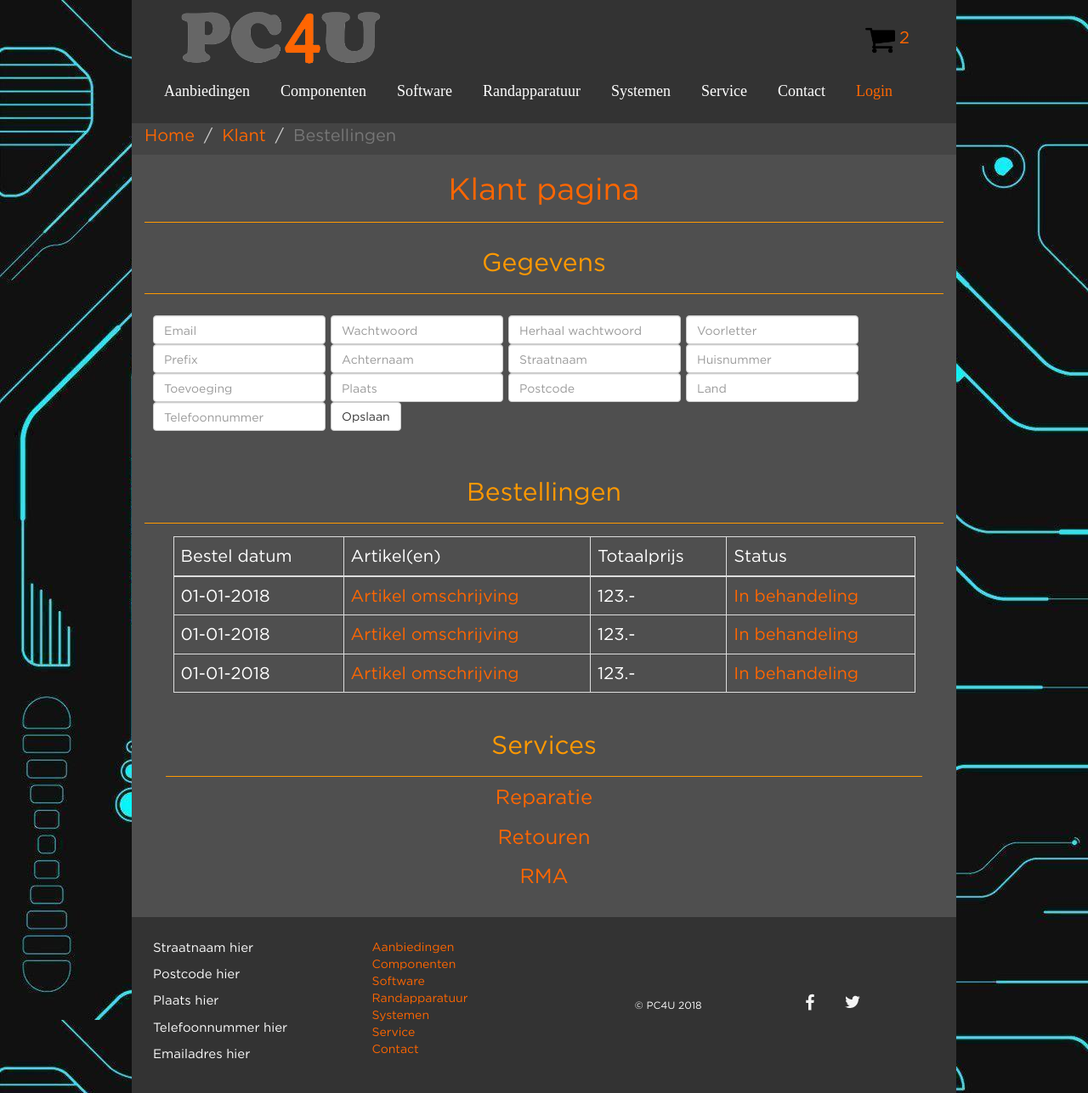
After one commit to Pim-dijk/PC4U, a PHP site: page /Customer.php in a window 1280 px wide. The commit adds this page. Shown: the whole page at 85% size. Run offline with PHP 8.4, Linux system fonts and the light colour scheme; some web fonts are replaced.

Commit message:
Added Customer, OrderHistory and ResetPassword pages
Tweaked some CSS, added background for the body, added breadcrumbs to the header

```diff
--- /dev/null
+++ b/HTML/Customer.php
@@ -0,0 +1,137 @@
+<?php include 'Header.php'?>
+
+<!--Content goes here-->
+<div id="Customer">
+
+	<!--Customer Data-->
+	<div id="Data" class="row">
+
+		<div class="col-sm-12 center-block">
+			<h1 class="text-center">Klant pagina</h1>
+			<hr>
+			<h2 class="text-center">Gegevens</h2>
+			<hr>
+
+			<form class="form-inline needs-validation">
+				<div class="form-group required">
+					<label class="sr-only" for="Email" class="control-label">Email address</label>
+					<input type="email" class="form-control" id="Email" placeholder="Email" required>
+				</div>
+				<div class="form-group required">
+					<label class="sr-only" for="Password" class="control-label">Wachtwoord</label>
+					<input type="password" class="form-control" id="Password" placeholder="Wachtwoord" required>
+				</div>
+				<div class="form-group required">
+					<label class="sr-only" for="ConfirmPassword" class="control-label">Herhaal wachtwoord</label>
+					<input type="password" class="form-control" id="ConfirmPassword" placeholder="Herhaal wachtwoord" required>
+				</div>
+				<div class="form-group required">
+					<label class="sr-only" for="FirstLetter" class="control-label">Voorletter</label>
+					<input type="text" class="form-control" id="FirstLetter" placeholder="Voorletter" required>
+				</div>
+				<div class="form-group">
+					<label class="sr-only" for="Prefix">Tussenvoegsel</label>
+					<input type="text" class="form-control" id="Prefix" placeholder="Prefix">
+				</div>
+				<div class="form-group required">
+					<label class="sr-only" for="LastName" class="control-label">Achternaam</label>
+					<input type="text" class="form-control" id="LastName" placeholder="Achternaam" required>
+				</div>
+				<div class="form-group required">
+					<label class="sr-only" for="Street" class="control-label">Straatnaam</label>
+					<input type="text" class="form-control" id="Street" placeholder="Straatnaam" required>
+				</div>
+				<div class="form-group required">
+					<label class="sr-only" for="HouseNumber" class="control-label">Huisnummer</label>
+					<input type="text" class="form-control" id="HouseNumber" placeholder="Huisnummer" required>
+				</div>
+				<div class="form-group">
+					<label class="sr-only" for="Additive">Toevoeging</label>
+					<input type="text" class="form-control" id="Additive" placeholder="Toevoeging">
+				</div>
+				<div class="form-group required">
+					<label class="sr-only" for="City" class="control-label">Plaats</label>
+					<input type="text" class="form-control" id="City" placeholder="Plaats" required>
+				</div>
+				<div class="form-group required">
+					<label class="sr-only" for="Zipcode" class="control-label">Postcode</label>
+					<input type="text" class="form-control" id="Zipcode" placeholder="Postcode" required>
+				</div>
+				<div class="form-group required">
+					<label class="sr-only" for="Country" class="control-label">Land</label>
+					<input type="text" class="form-control" id="Country" placeholder="Land" required>
+				</div>
+				<div class="form-group required">
+					<label class="sr-only" for="Phone" class="control-label">Telefoonnummer</label>
+					<input type="number" class="form-control" id="Phone" placeholder="Telefoonnummer" required>
+				</div>
+				<button type="submit" class="btn btn-default">Opslaan</button>
+			</form>
+
+		</div>
+
+	<!--/Customer Data-->
+	</div>
+
+
+
+	<!--Orders-->
+	<div id="Orders" class="row">
+
+	<h2 class="text-center">Bestellingen</h2>
+	<hr>
+
+	<div id="card" class="table-responsive">
+	<table class="table table-bordered">
+		<thead>
+			<tr>
+				<th>Bestel datum</th>
+				<th>Artikel(en)</th>
+				<th>Totaalprijs</th>
+				<th>Status</th>
+			</tr>
+		</thead>
+		<tbody>
+			<tr>
+				<td data-label="Bestel datum">01-01-2018</td>
+				<td data-label="Artikel(en)"><a href="#">Artikel omschrijving</a></td>
+				<td data-label="Totaalprijs">123.-</td>
+				<td data-label="Status"><a href="#">In behandeling</a></td>
+			</tr>
+			<tr>
+				<td data-label="Bestel datum">01-01-2018</td>
+				<td data-label="Artikel(en)"><a href="#">Artikel omschrijving</a></td>
+				<td data-label="Totaalprijs">123.-</td>
+				<td data-label="Status"><a href="#">In behandeling</a></td>
+			</tr>
+			<tr>
+				<td data-label="Bestel datum">01-01-2018</td>
+				<td data-label="Artikel(en)"><a href="#">Artikel omschrijving</a></td>
+				<td data-label="Totaalprijs">123.-</td>
+				<td data-label="Status"><a href="#">In behandeling</a></td>
+			</tr>
+		</tbody>
+	</table>
+	<!--/Responsive Table-->
+	</div>
+	<!--/Orders-->
+	</div>
+
+
+
+	<div id="Services" class="row">
+
+		<h2 class="text-center">Services</h2>
+		<hr>
+
+		<div>
+			<h3><a href="#">Reparatie</a></h3>
+			<h3><a href="#">Retouren</a></h3>
+			<h3><a href="#">RMA</a></h3>
+		</div>
+	</div>
+
+</div>
+<!--End of Content-->
+
+<?php include 'Footer.php'?>
--- a/HTML/Header.php
+++ b/HTML/Header.php
@@ -64,7 +64,7 @@
 				  <a href="#">
 					<li>Contact</li>
 				  </a>
-				  <a href="#">
+				  <a href="Login.php">
 					<li class="loginButton pull-right">Login</li>
 				  </a>
 				</ul>
@@ -72,3 +72,9 @@
 			</nav>
 		<!--/headerContainer-->
 		</div>
+
+		<ol class="breadcrumb">
+			<li><a href="#">Home</a></li>
+			<li><a href="#">Klant</a></li>
+			<li class="active">Bestellingen</li>
+		</ol>
--- a/HTML/Register.php
+++ b/HTML/Register.php
@@ -51,15 +51,15 @@
 			</div>
 			<div class="form-group required">
 				<label for="Zipcode" class="control-label">Postcode</label>
-				<input type="email" class="form-control" id="Zipcode" placeholder="Postcode" required>
+				<input type="text" class="form-control" id="Zipcode" placeholder="Postcode" required>
 			</div>
 			<div class="form-group required">
 				<label for="Country" class="control-label">Land</label>
-				<input type="password" class="form-control" id="Country" placeholder="Land" required>
+				<input type="text" class="form-control" id="Country" placeholder="Land" required>
 			</div>
 			<div class="form-group required">
 				<label for="Phone" class="control-label">Telefoonnummer</label>
-				<input type="password" class="form-control" id="Phone" placeholder="Telefoonnummer" required>
+				<input type="number" class="form-control" id="Phone" placeholder="Telefoonnummer" required>
 			</div>
 			<button type="submit" class="btn btn-default">Registreer</button>
 		</form>
--- a/HTML/_notes/dwsync.xml
+++ b/HTML/_notes/dwsync.xml
@@ -1,10 +1,13 @@
 <?xml version="1.0" encoding="utf-8" ?>
 <dwsync>
-<file name="Header.php" server="C:/xampp/htdocs/PC4U/HTML/" local="131644686623306761" remote="131644686620000000" Dst="1" />
+<file name="Header.php" server="C:/xampp/htdocs/PC4U/HTML/" local="131644731270858715" remote="131644731270000000" Dst="1" />
 <file name="Home.php" server="C:/xampp/htdocs/PC4U/HTML/" local="131641153787500409" remote="131641153780000000" Dst="1" />
 <file name="Index.php" server="C:/xampp/htdocs/PC4U/HTML/" local="131644650743694402" remote="131644650740000000" Dst="1" />
 <file name="Footer.php" server="C:/xampp/htdocs/PC4U/HTML/" local="131644689089078635" remote="131644689080000000" Dst="1" />
 <file name="Login.php" server="C:/xampp/htdocs/PC4U/HTML/" local="131644580200000000" remote="131644580200000000" Dst="1" />
 <file name="Contact.php" server="C:/xampp/htdocs/PC4U/HTML/" local="131644708365033241" remote="131644708360000000" Dst="1" />
 <file name="Register.php" server="C:/xampp/htdocs/PC4U/HTML/" local="131644716150000000" remote="131644716150000000" Dst="1" />
+<file name="ResetPassword.php" server="C:/xampp/htdocs/PC4U/HTML/" local="131647110210000000" remote="131647110210000000" Dst="1" />
+<file name="Customer.php" server="C:/xampp/htdocs/PC4U/HTML/" local="131647113900000000" remote="131647113900000000" Dst="1" />
+<file name="OrderHistory.php" server="C:/xampp/htdocs/PC4U/HTML/" local="131647171740000000" remote="131647171740000000" Dst="1" />
 </dwsync>
--- a/HTML/css/Footer.css
+++ b/HTML/css/Footer.css
@@ -21,6 +21,7 @@
 {
 	font-size: 14px;
 	list-style-type: none;
+	color:#ff6600;
 }
 
 #subMenu a:hover
@@ -33,10 +34,6 @@
 	color:white;
 	padding-left: 25px;
 }
-	#subMenu li
-	{
-		color:#ff6600;
-	}
 
 #footerSocial
 {
@@ -51,8 +48,5 @@
 
 @media screen and (max-width:566px)
 {
-	#footerSocial img
-	{
 
-	}
 }
--- a/HTML/css/Header.css
+++ b/HTML/css/Header.css
@@ -76,6 +76,13 @@
 		text-align: center;
 	}
 
+.breadcrumb
+{
+	background-color: #444444;
+	margin-bottom:0;
+	border-radius: 0;
+}
+
 
 /*Responsive*/
 @media screen and (max-width:600px)
--- a/HTML/css/_notes/dwsync.xml
+++ b/HTML/css/_notes/dwsync.xml
@@ -4,8 +4,8 @@
 <file name="bootstrap.min.css" server="C:/xampp/htdocs/PC4U" local="131423707810000000" remote="131423743810000000" Dst="1" />
 <file name="opmaak.css" server="C:/xampp/htdocs/PC4U/" local="131641134211749109" remote="131641134210000000" Dst="1" />
 <file name="bootstrap.min.css" server="C:/xampp/htdocs/PC4U/" local="131423707810000000" remote="131423743810000000" Dst="1" />
-<file name="opmaak.css" server="C:/xampp/htdocs/PC4U/HTML/" local="131644704047656763" remote="131644704040000000" Dst="1" />
+<file name="opmaak.css" server="C:/xampp/htdocs/PC4U/HTML/" local="131644733417900214" remote="131644733410000000" Dst="1" />
 <file name="bootstrap.min.css" server="C:/xampp/htdocs/PC4U/HTML/" local="131423707810000000" remote="131423743810000000" Dst="1" />
 <file name="Header.css" server="C:/xampp/htdocs/PC4U/HTML/" local="131644652626444014" remote="131644652620000000" Dst="1" />
-<file name="Footer.css" server="C:/xampp/htdocs/PC4U/HTML/" local="131644691289850601" remote="131644691280000000" Dst="1" />
+<file name="Footer.css" server="C:/xampp/htdocs/PC4U/HTML/" local="131644732624058166" remote="131644732620000000" Dst="1" />
 </dwsync>
--- a/HTML/css/opmaak.css
+++ b/HTML/css/opmaak.css
@@ -44,6 +44,9 @@ body
 	font-weight:normal;
 	font-size:20px;
 	color:white;
+	height:auto;
+	background-image: url(../images/Background.jpg);
+	background-repeat: repeat-y;
 }
 
 .container
@@ -51,29 +54,55 @@ body
 	max-width: 1000px;
 }
 
+h1
+{
+	padding:20px;
+	color:#ff6600;
+	margin:0;
+	text-align: center;
+}
+
+h2
+{
+	padding:10px;
+	color:#ff9900;
+	text-align: center;
+}
+
 h3
 {
-	font-size:37px !important;
+	text-align: center;
+	color:#ff9900;
 	font-family:gotham book;
-	text-align:center;
-}
-
-h4
-{
-	text-align:center;
-	font-family:gotham book;
-}
-
-h5
-{
-	text-align:center;
-	font-family:gotham book;
+	padding:10px;
+	margin:0;
 }
 
 p
 {
 	font-size:15px;
 	font-family:gotham book;
+}
+
+hr
+{
+	margin: 0 15px;
+	border-color: #ff9900;
+}
+
+a:link
+{
+	color:#ff6600;
+}
+
+a:visited
+{
+	color:#ff6600;
+}
+
+a:hover
+{
+	color:#ff9900;
 }
 
 .myForm
@@ -84,16 +113,106 @@ p
 }
 
 .form-group.required .control-label:after {
-	content:"*";
+	content:" *";
 	color:red;
 }
 
-#login
+.Link
 {
-	margin-top:25px;
+/*	color:#ff6600 !important;*/
+}
+
+#Login
+{
+	background-color: #4F4F4F;
 }
 
 #Contact
 {
-	margin-top:25px;
+	background-color: #4F4F4F;
 }
+
+#Register
+{
+	background-color: #4F4F4F;
+}
+
+#Customer
+{
+	background-color: #4F4F4F;
+}
+
+#Customer form
+{
+	margin:25px;
+}
+
+#Customer table
+{
+	margin:15px auto;
+	max-width:90%;
+}
+
+#Services
+{
+	padding:0 25px 25px 25px;
+}
+
+#OrderHistory
+{
+	background-color: #4F4F4F;
+	padding:0 0 25px 0;
+	margin:0;
+}
+
+#OrderHistory table
+{
+	margin:0 auto;
+	max-width:90%;
+}
+
+@media screen and (max-width:768px)
+{
+	table
+	{
+		font-size: 0.7em;
+	}
+
+	#card table{
+		border:0;
+	}
+
+	#card table thead{
+		display:none;
+	}
+
+	#card table tr{
+		margin-bottom:20px;
+		display:block;
+		border-bottom: 2px solid #ddd;
+		box-shadow:2px 2px 1px #dadada;
+	}
+
+	#card table td{
+		display:block;
+		text-align: right;
+		font-size: 13px;
+		padding: 0 5px 0 5px;
+		border-left:1px solid #ddd;
+	}
+
+	#card table td:last-child{
+		border-bottom: 0;
+	}
+
+	#card table td::before{
+		content:attr(data-label);
+		float:left;
+		text-transform: uppercase;
+		font-weight: bold;
+	}
+
+	#card tbody{
+/*		line-height: 0!important;*/
+	}
+}
```
Also changed, not shown: HTML/Login.php (+8 -0 lines), HTML/OrderHistory.php (added, +47 -0 lines), HTML/ResetPassword.php (added, +23 -0 lines), HTML/images/Background.jpg (added).
